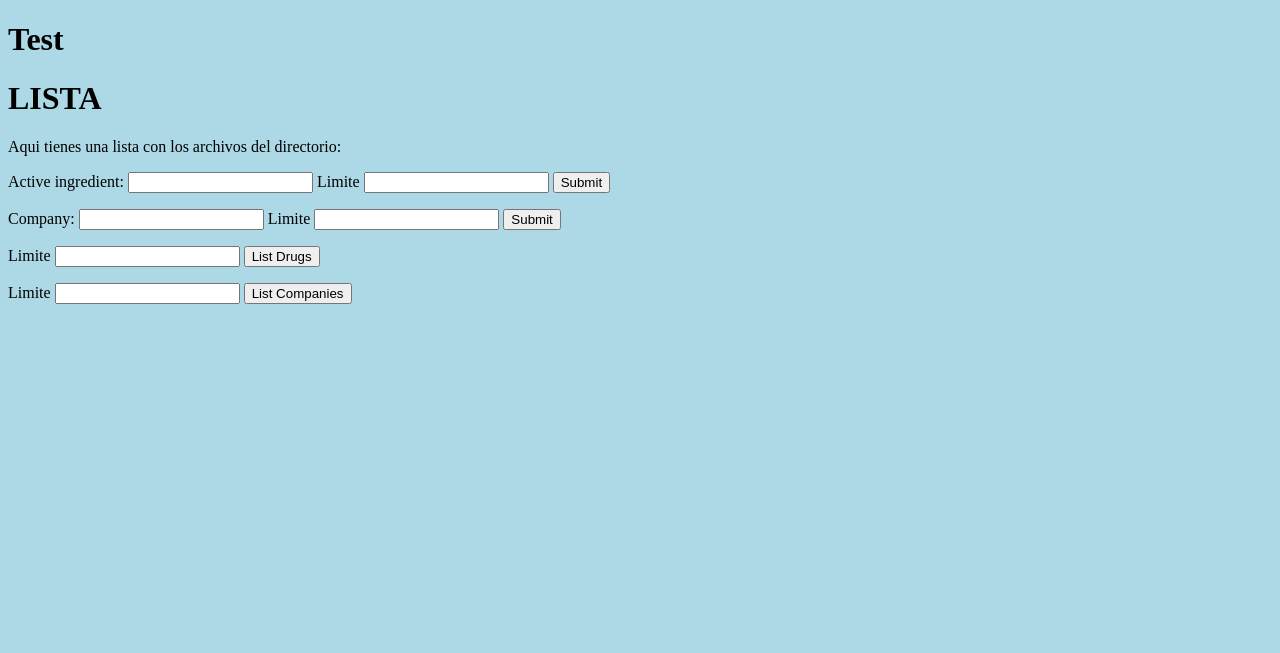
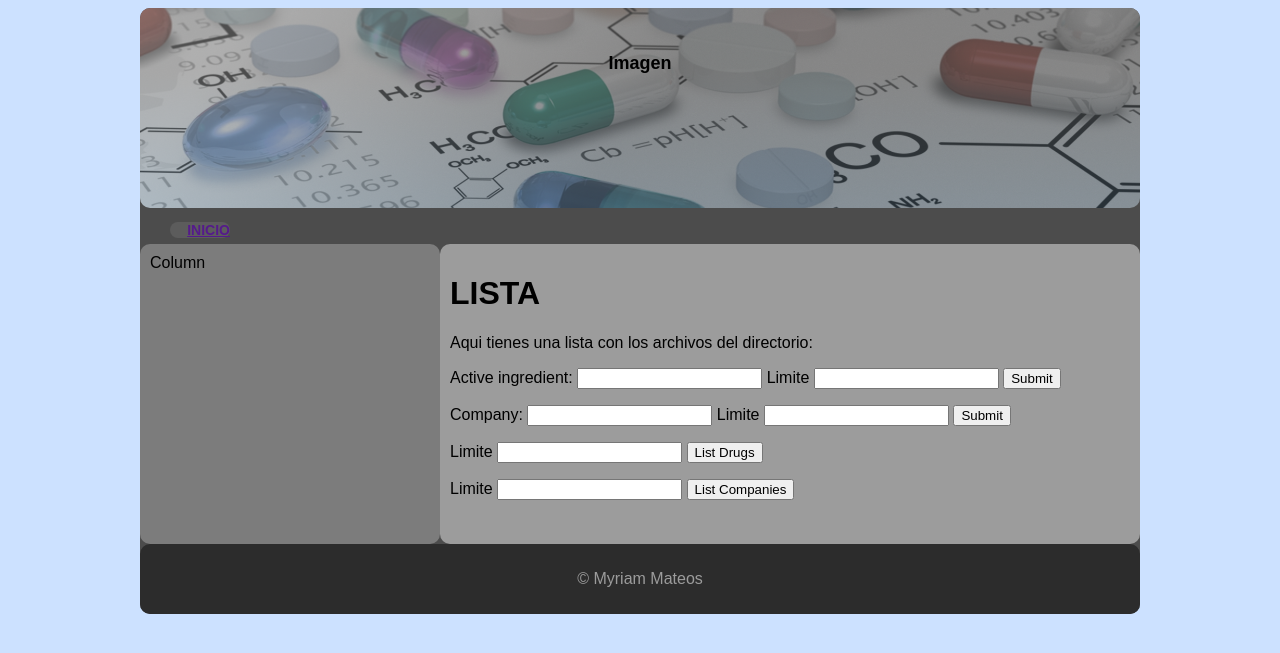
Before and after one commit to myriammateos/openfda, a Flask app: template openfda-project/templates/inicio.html in a window 1280 px wide. Shown: the top 653 px of the page. Run offline with Flask 2, Linux system fonts and the light colour scheme; the template is opened without the code that fills it, so the values that code supplies are empty.

Commit message:
Web mejorada

```diff
--- a/openfda-project/antiguo/static/plantilla.css
+++ /dev/null
@@ -1,3 +0,0 @@
-body {
-    background-color: lightblue;
-}
--- a/openfda-project/static/plantilla.css
+++ b/openfda-project/static/plantilla.css
@@ -1,3 +1,86 @@
+* {
+    box-sizing: border-box;
+}
+
 body {
-    background-color: lightblue;
+    font-family: Arial, Helvetica, sans-serif;
+    background-color: #CCE1FF;
 }
+.content {
+    margin: 0 auto;
+    min-width: 1000px;
+    max-width: 1000px;
+    background-color: #4C4C4C;
+    border-radius: 10px;
+}
+
+/* Style the header */
+.header {
+    background-color: #f1f1f1;
+    background-image: url("banner.png");
+    background-size: 100% auto;
+    padding: 30px;
+    text-align: center;
+    font-size: 12px;
+    height: 200px;
+    border-radius: 10px;
+}
+
+.menu {
+    font-size: 14px;
+    font-weight: bold;
+    height: 22px;
+    text-align: right;
+    background-color: #4C4C4C;
+    padding-left: 30px;
+    padding-right: 30px;
+}
+
+.menu_item {
+    background-color: #5C5C5C;
+    width: 60px;
+    border-radius: 8px;
+}
+
+/* Create three unequal columns that floats next to each other */
+.column {
+    float: left;
+    padding: 10px;
+    height: 300px; /* Should be removed. Only for demonstration */
+    border-radius: 10px;
+}
+
+/* Left and right column */
+.column.side {
+    width: 30%;
+    background-color: #7C7C7C;
+}
+
+/* Middle column */
+.column.middle {
+    width: 70%;
+    background-color: #9C9C9C;
+}
+
+/* Clear floats after the columns */
+.row:after {
+    content: "";
+    display: table;
+    clear: both;
+}
+
+/* Style the footer */
+.footer {
+    background-color: #2C2C2C;
+    padding: 10px;
+    text-align: center;
+    color: #9C9C9C;
+    border-radius: 10px;
+}
+
+/* Responsive layout - makes the three columns stack on top of each other instead of next to each other */
+@media (max-width: 600px) {
+    .column.side, .column.middle {
+        width: 100%;
+    }
+}
--- a/openfda-project/templates/layout.html
+++ b/openfda-project/templates/layout.html
@@ -1,9 +1,34 @@
-<!doctype html>
+<!DOCTYPE html>
+<html lang="es">
+<head>
 <title>Mi pagina</title>
 <link rel=stylesheet type=text/css href="{{ url_for('static', filename='plantilla.css') }}">
-<div class=page>
-  <h1>Test</h1>
+</head>
 
+<body>
+<div class=content>
+  <div class="header">
+    <h2>Imagen</h2>
+  </div>
+  <div class="menu">
+    <div class="menu_item">
+      <a href = "" > <p>INICIO</p> </a>
+    </div>
+  </div>
+  <div class="row">
+    <div class="column side">
+      Column
+    </div>
+    <!--  Cuerpo de la página -->
+    <div class="column middle">
+      {% block body %}{% endblock %}
+    </div>
+  </div>
 
-  {% block body %}{% endblock %}
+<div class="footer">
+  <p>© Myriam Mateos</p>
 </div>
+
+</div>
+</body>
+</html>
```
Also changed, not shown: openfda-project/server.py (+5 -4 lines), openfda-project/static/banner.png (added).
